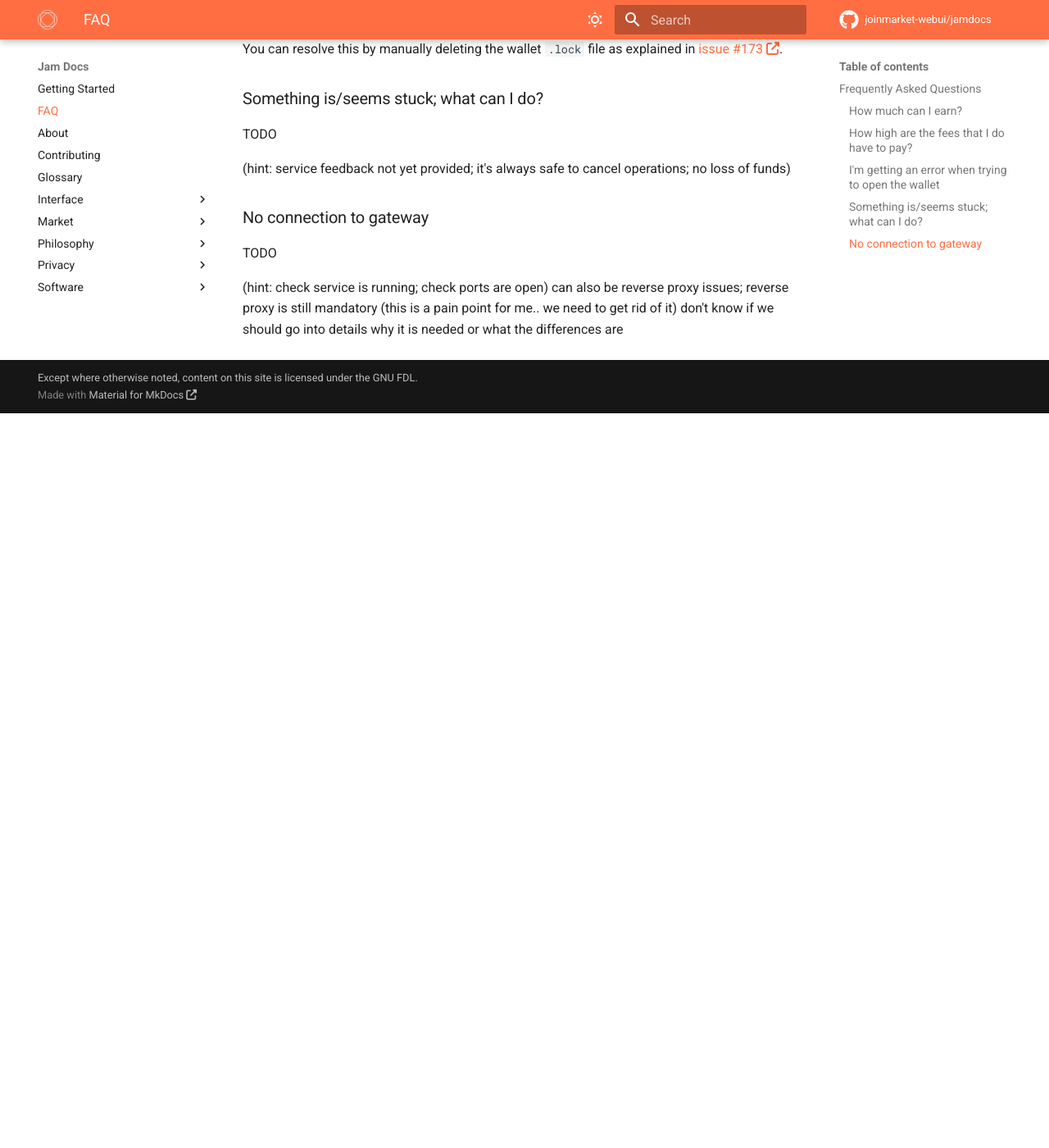
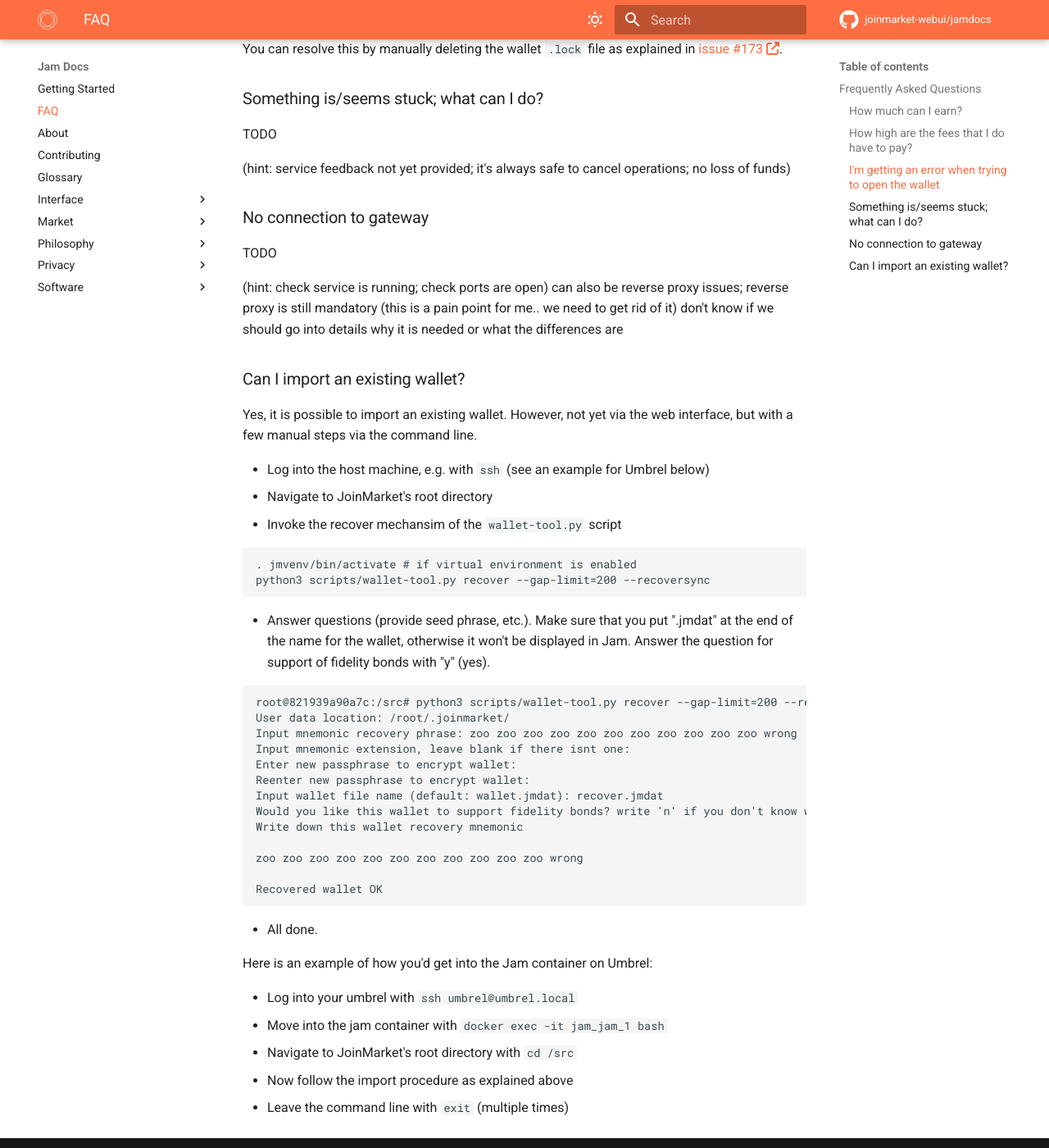
Before and after one commit to joinmarket-webui/jamdocs, an MkDocs documentation site: the page built from docs/FAQ.md, in a window 1280 px wide and 1400 px high, scrolled down 1456 px. Shown: the whole window at 82% size. Built offline with MkDocs 1.6.1 and Material for MkDocs 9.7.7, drawn with Linux system fonts in a browser that asks for light colours; nearby versions of some CDN libraries; comment, search, counter and statistics services are not loaded; before the commit the page ends 1960 px from its top, so only the background shows below that.

Commit message:
docs(faq): Can I import an existing wallet?

````diff
--- a/docs/FAQ.md
+++ b/docs/FAQ.md
@@ -95,3 +95,47 @@ TODO
 issues; reverse proxy is still mandatory (this is a pain point for me.. we need
 to get rid of it) don't know if we should go into details why it is needed or
 what the differences are
+
+### Can I import an existing wallet?
+
+Yes, it is possible to import an existing wallet.
+However, not yet via the web interface, but with a few manual steps via the command line.
+
+- Log into the host machine, e.g. with `ssh` (see an example for Umbrel below)
+- Navigate to JoinMarket's root directory
+- Invoke the recover mechansim of the `wallet-tool.py` script
+
+```sh
+. jmvenv/bin/activate # if virtual environment is enabled
+python3 scripts/wallet-tool.py recover --gap-limit=200 --recoversync
+```
+
+- Answer questions (provide seed phrase, etc.). Make sure that you put ".jmdat"
+at the end of the name for the wallet, otherwise it won't be displayed in Jam.
+Answer the question for support of fidelity bonds with "y" (yes).
+
+```
+root@821939a90a7c:/src# python3 scripts/wallet-tool.py recover --gap-limit=200 --recoversync
+User data location: /root/.joinmarket/
+Input mnemonic recovery phrase: zoo zoo zoo zoo zoo zoo zoo zoo zoo zoo zoo wrong
+Input mnemonic extension, leave blank if there isnt one:
+Enter new passphrase to encrypt wallet:
+Reenter new passphrase to encrypt wallet:
+Input wallet file name (default: wallet.jmdat): recover.jmdat
+Would you like this wallet to support fidelity bonds? write 'n' if you don't know what this is (y/n): y
+Write down this wallet recovery mnemonic
+
+zoo zoo zoo zoo zoo zoo zoo zoo zoo zoo zoo wrong
+
+Recovered wallet OK
+```
+
+- All done.
+
+Here is an example of how you'd get into the Jam container on Umbrel:
+
+- Log into your umbrel with `ssh umbrel@umbrel.local`
+- Move into the jam container with `docker exec -it jam_jam_1 bash`
+- Navigate to JoinMarket's root directory with `cd /src`
+- Now follow the import procedure as explained above
+- Leave the command line with `exit` (multiple times)
````
